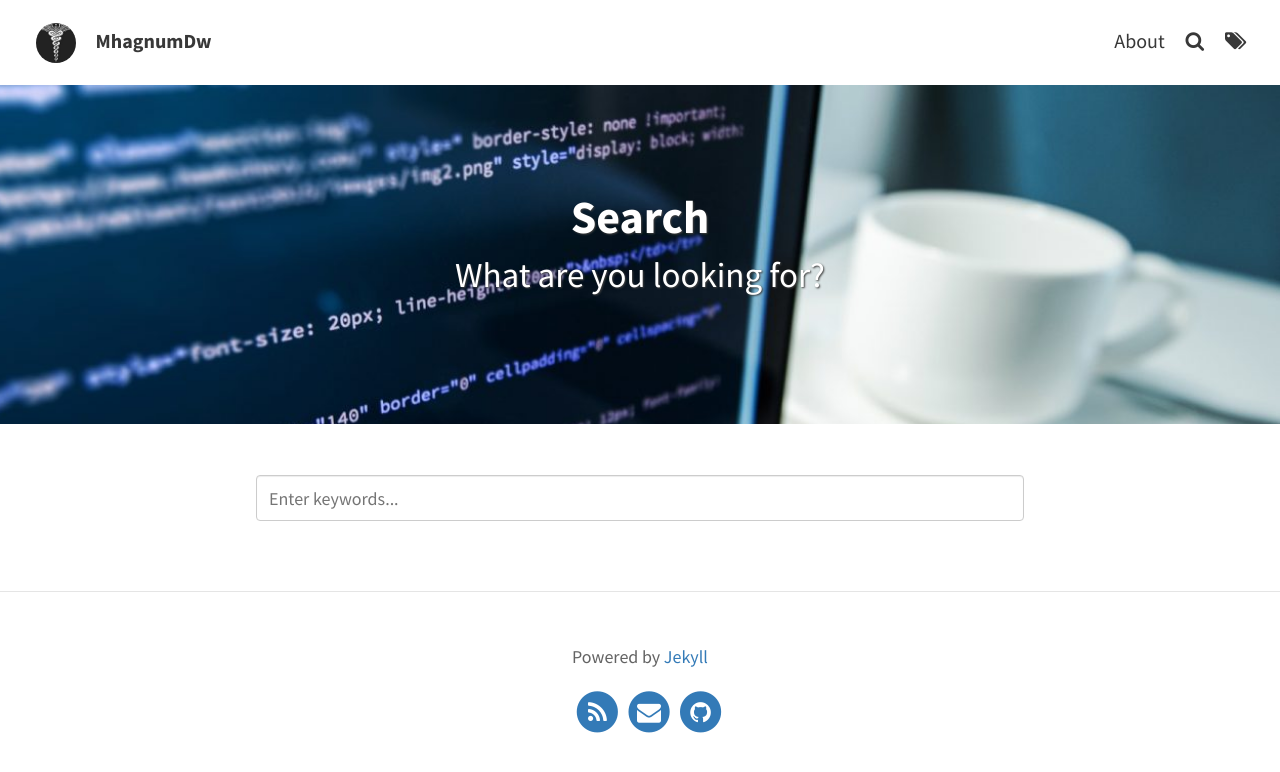
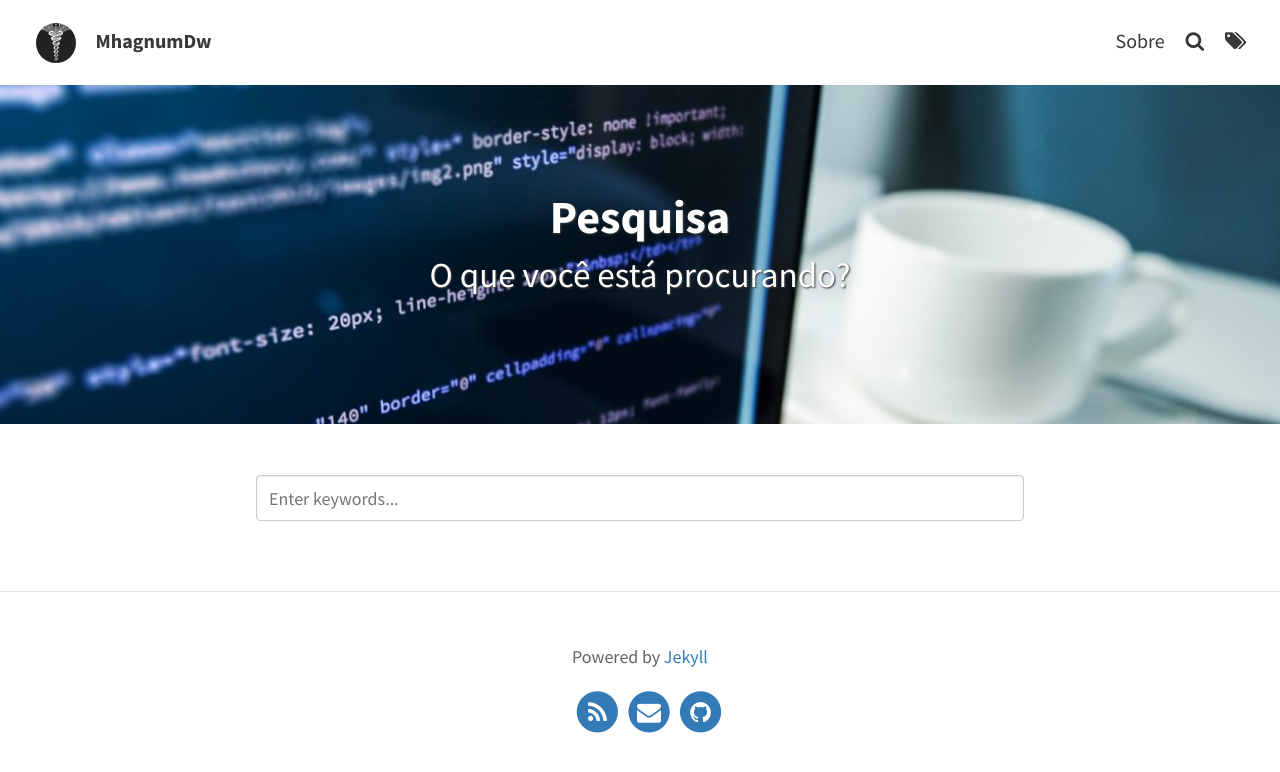
Before and after one commit to mhagnumdw/mhagnumdw.github.io, a Jekyll site: the page built from pages/search.html, in a window 1280 px wide. Shown: the top 772 px of the page. Built offline with Jekyll 4.4.1, drawn with Linux system fonts in a browser that asks for light colours.

Commit message:
Traduzindo para o português, páginas: about e search

```diff
--- a/pages/about.md
+++ b/pages/about.md
@@ -1,6 +1,6 @@
 ---
 layout: page
-title: About
+title: Sobre
 permalink: /about/
 feature-img: "assets/cropped-codecode.jpg"
 tags: [About]
--- a/pages/search.html
+++ b/pages/search.html
@@ -1,8 +1,8 @@
 ---
 layout: search
-title: Search
+title: Pesquisa
 permalink: /search/
-subtitle: "What are you looking for?"
+subtitle: "O que você está procurando?"
 feature-img: "assets/cropped-codecode.jpg"
 hide: true
 ---
```
